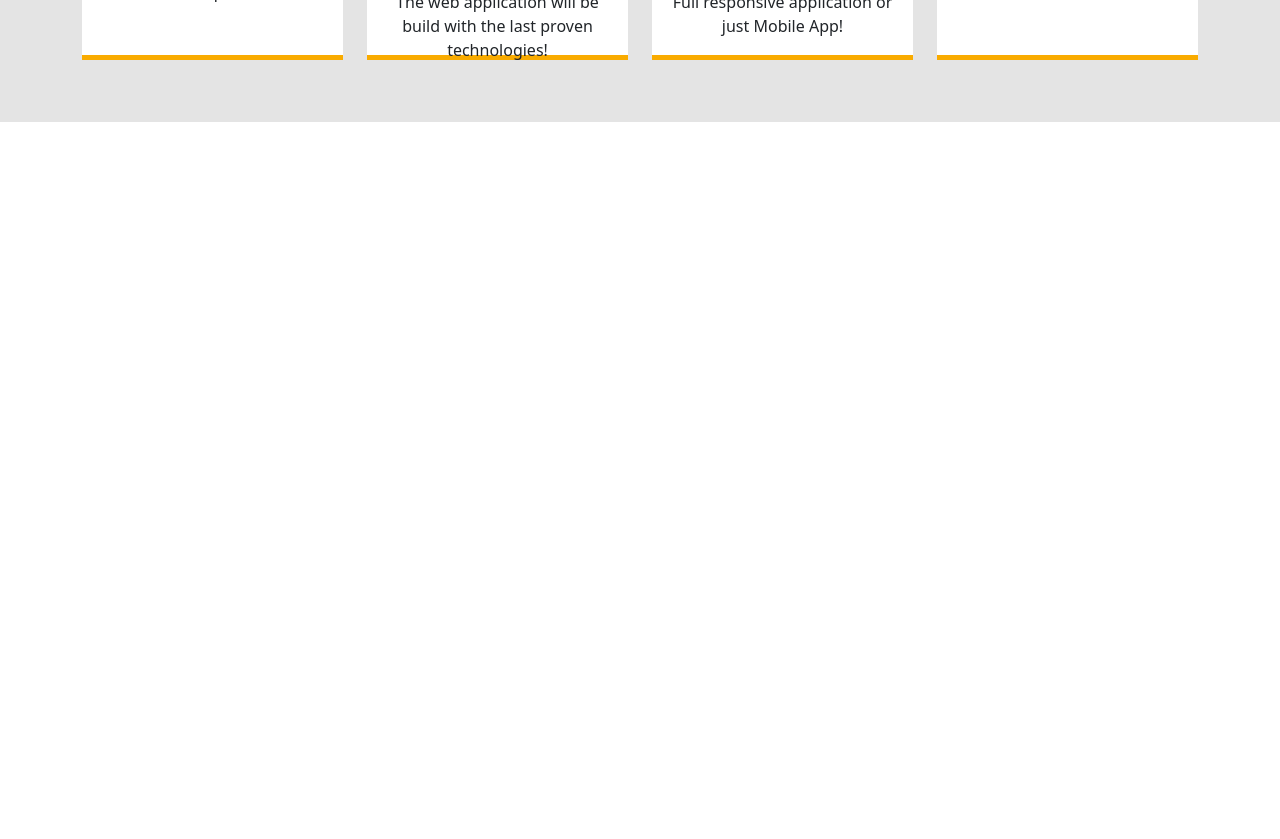
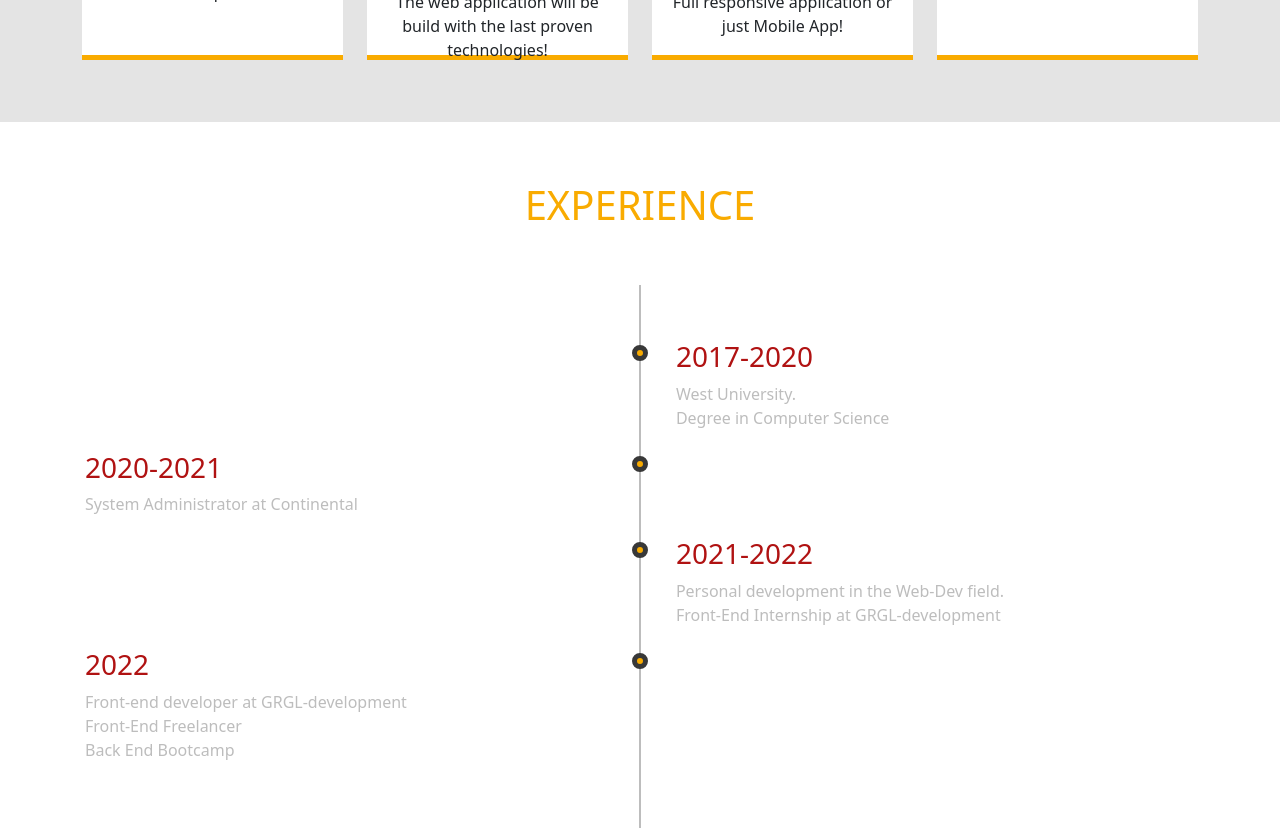
Before and after one commit to BrianLupu93/portfolio-website, a React (Create React App) app: page / in a window 1280 px wide. Shown: the part 1620-2459 px from the top of the page. Before the commit the page ends 1742 px from the top, so only its background shows below. Built offline with nearby package versions, Linux system fonts and the light colour scheme.

Commit message:
experience component

```diff
--- a/src/App.css
+++ b/src/App.css
@@ -7,7 +7,9 @@ body {
 :root {
   --primary-black: rgb(1, 1, 0);
   --primary-white: rgb(255, 255, 255);
+  --primary-gray: rgb(189, 189, 189);
   --primary-light-gray: rgb(228, 228, 228);
+  --primary-dark-gray: rgb(123, 123, 123);
   --primary-orange: #f9ab00;
   --primary-red: #d34343;
   --primary-red-hover: #b01212;
@@ -186,7 +188,73 @@ nav ul li {
   background: var(--primary-white);
 }
 
-/* ----------------------- DISPLAY ------------------------------  */
+/* ----------------------- EXPERIENCE------------------------------  */
+
+.experience {
+  padding: 0.7rem;
+}
+
+.experience-wrapper {
+  position: relative;
+  padding: 3.125rem 0;
+  overflow: hidden;
+}
+
+.experience h1 {
+  text-transform: uppercase;
+  font-weight: 300;
+  color: var(--primary-orange);
+}
+
+.experience-wrapper::before {
+  position: absolute;
+  content: "";
+  top: 0;
+  left: 50%;
+  margin-left: -0.0625rem;
+  width: 0.125rem;
+  height: 100%;
+  background: var(--primary-gray);
+  z-index: 1;
+}
+
+.timeline-block {
+  width: calc(50% + 0.5rem);
+  display: flex;
+  justify-content: space-between;
+  clear: both;
+}
+
+.timeline-block-right {
+  float: right;
+}
+
+.timeline-block-left {
+  float: left;
+  direction: rtl;
+}
+.marker {
+  width: 1rem;
+  height: 1rem;
+  border-radius: 50%;
+  border: 0.3125rem solid var(--primary-dark);
+  background: var(--primary-orange);
+  margin-top: 0.625rem;
+  z-index: 3;
+}
+
+.timeline-content {
+  width: 95%;
+  padding: 0 0.9375rem;
+  color: var(--primary-gray);
+  direction: ltr;
+}
+.timeline-content h3 {
+  margin-top: 0.3125rem;
+  color: var(--primary-red-hover);
+  font-weight: 300;
+}
+/* ----------------------- MEDIA DISPLAY ------------------------------  */
 
 @media (max-width: 768px) {
   .main-info > h1 {
@@ -197,6 +265,22 @@ nav ul li {
   }
   .navbar-brand {
     width: 7rem;
+  }
+  .experience-wrapper::before {
+    left: 0.5rem;
+    margin-bottom: 1.875rem;
+  }
+  .timeline-block-right {
+    float: none;
+    width: 100%;
+  }
+  .timeline-block-left {
+    float: none;
+    direction: ltr;
+    width: 100%;
+  }
+  .experience-wrapper .container {
+    padding-left: 0;
   }
 }
 @media (max-width: 468px) {
--- a/src/App.js
+++ b/src/App.js
@@ -2,6 +2,7 @@ import "bootstrap/dist/css/bootstrap.min.css";
 
 import "./App.css";
 import AboutMe from "./components/AboutMe";
+import Experience from "./components/Experience";
 
 import Header from "./components/Header";
 import Navbar from "./components/Navbar";
@@ -14,6 +15,7 @@ function App() {
       <Header />
       <AboutMe />
       <Services />
+      <Experience />
     </div>
   );
 }
--- /dev/null
+++ b/src/components/Experience.js
@@ -0,0 +1,61 @@
+import React from "react";
+
+const Experience = () => {
+  return (
+    <div className="experience">
+      <div className="d-flex justify-content-center my-5">
+        <h1>experience</h1>
+      </div>
+      <div className="container experience-wrapper">
+        <div className="timeline-block timeline-block-right">
+          <div className="marker"></div>
+          <div className="timeline-content">
+            <h3>2017-2020</h3>
+            <p>
+              West University.
+              <br /> Degree in Computer Science
+            </p>
+          </div>
+        </div>
+        {/*  */}
+        <div className="timeline-block timeline-block-left">
+          <div className="marker"></div>
+
+          <div className="timeline-content">
+            <h3>2020-2021</h3>
+            <p>System Administrator at Continental</p>
+          </div>
+        </div>
+
+        {/*  */}
+        <div className="timeline-block timeline-block-right">
+          <div className="marker"> </div>
+          <div className="timeline-content">
+            <h3>2021-2022</h3>
+            <p>
+              Personal development in the Web-Dev field.
+              <br />
+              Front-End Internship at GRGL-development
+            </p>
+          </div>
+        </div>
+        {/*  */}
+        <div className="timeline-block timeline-block-left">
+          <div className="marker"></div>
+          <div className="timeline-content">
+            <h3>2022</h3>
+            <p>
+              Front-end developer at GRGL-development
+              <br />
+              Front-End Freelancer <br />
+              Back End Bootcamp
+            </p>{" "}
+          </div>
+        </div>
+        {/*  */}
+      </div>
+    </div>
+  );
+};
+
+export default Experience;
--- a/src/components/Navbar.js
+++ b/src/components/Navbar.js
@@ -39,6 +39,11 @@ const Navbar = () => {
             </li>
             <li className="nav-item">
               <a className="nav-link" href="#">
+                experience
+              </a>
+            </li>
+            <li className="nav-item">
+              <a className="nav-link" href="#">
                 portfolio
               </a>
             </li>
--- a/src/components/Services.js
+++ b/src/components/Services.js
@@ -11,7 +11,7 @@ const Services = () => {
       <h1 className="py-5">I can help you with ... </h1>
       <div className="container">
         <div className="row">
-          <div className="col-md-3 col-sm-6">
+          <div className="col-lg-3 col-md-6 col-sm-6">
             <div className="box">
               <IconContext.Provider value={{ size: "4em" }}>
                 <div className="circle">
@@ -24,7 +24,7 @@ const Services = () => {
             </div>
           </div>
           {/*  */}
-          <div className="col-md-3 col-sm-6">
+          <div className="col-lg-3 col-md-6 col-sm-6">
             <div className="box">
               <IconContext.Provider value={{ size: "4em" }}>
                 <div className="circle">
@@ -39,7 +39,7 @@ const Services = () => {
             </div>
           </div>
           {/*  */}
-          <div className="col-md-3 col-sm-6">
+          <div className="col-lg-3 col-md-6 col-sm-6">
             <div className="box">
               <IconContext.Provider value={{ size: "4em" }}>
                 <div className="circle">
@@ -51,7 +51,7 @@ const Services = () => {
             </div>
             {/*  */}
           </div>
-          <div className="col-md-3 col-sm-6">
+          <div className="col-lg-3 col-md-6 col-sm-6">
             <div className="box">
               <IconContext.Provider value={{ size: "4em" }}>
                 <div className="circle">
```
